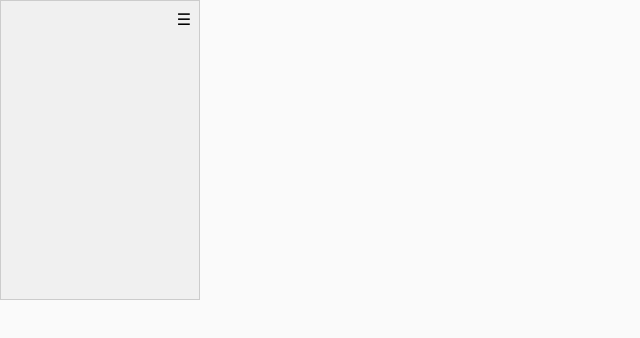
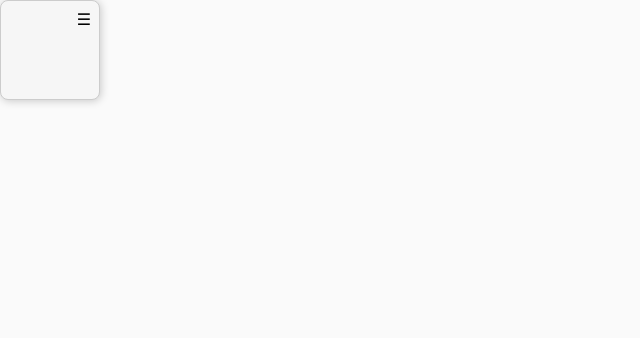
Before and after one commit to Earle-Poole/cool-dash, a React (Create React App) app: page / in a window 1280 px wide. Shown: the top 338 px of the page, without its empty margins (0-640 px from the left). Built offline with nearby package versions, Linux system fonts and the light colour scheme.

Commit message:
Add css prop to container.

```diff
--- a/src/molecules/container/Container.tsx
+++ b/src/molecules/container/Container.tsx
@@ -1,16 +1,17 @@
 import styles from './container.module.css'
 import Draggable from 'react-draggable'
-import { useRef } from 'react'
+import { CSSProperties, useRef } from 'react'
 
 interface ContainerProps {
   children: React.ReactNode
+  css?: CSSProperties
 }
 
-const Container = ({ children }: ContainerProps) => {
+const Container = ({ children, css }: ContainerProps) => {
   const containerRef = useRef<HTMLDivElement>(null!)
   return (
     <Draggable handle={'.handle'} nodeRef={containerRef}>
-      <div className={styles.container} ref={containerRef}>
+      <div className={styles.container} ref={containerRef} style={css}>
         <div className='handle'>☰</div>
         {children}
       </div>
--- a/src/molecules/container/container.module.css
+++ b/src/molecules/container/container.module.css
@@ -1,10 +1,14 @@
 .container {
-  width: 200px;
-  height: 300px;
-  background-color: #f0f0f0;
+  min-width: 100px;
+  min-height: 100px;
+  width: fit-content;
+  height: fit-content;
+  background-color: #f6f6f6;
   border: 1px solid #ccc;
-  padding: 10px;
-  position: relative
+  position: relative;
+  overflow: hidden;
+  box-shadow: 1px 1px 0.5rem #00000033;
+  border-radius: 0.5rem;
 }
 
 .container [class*='handle'] {
```
